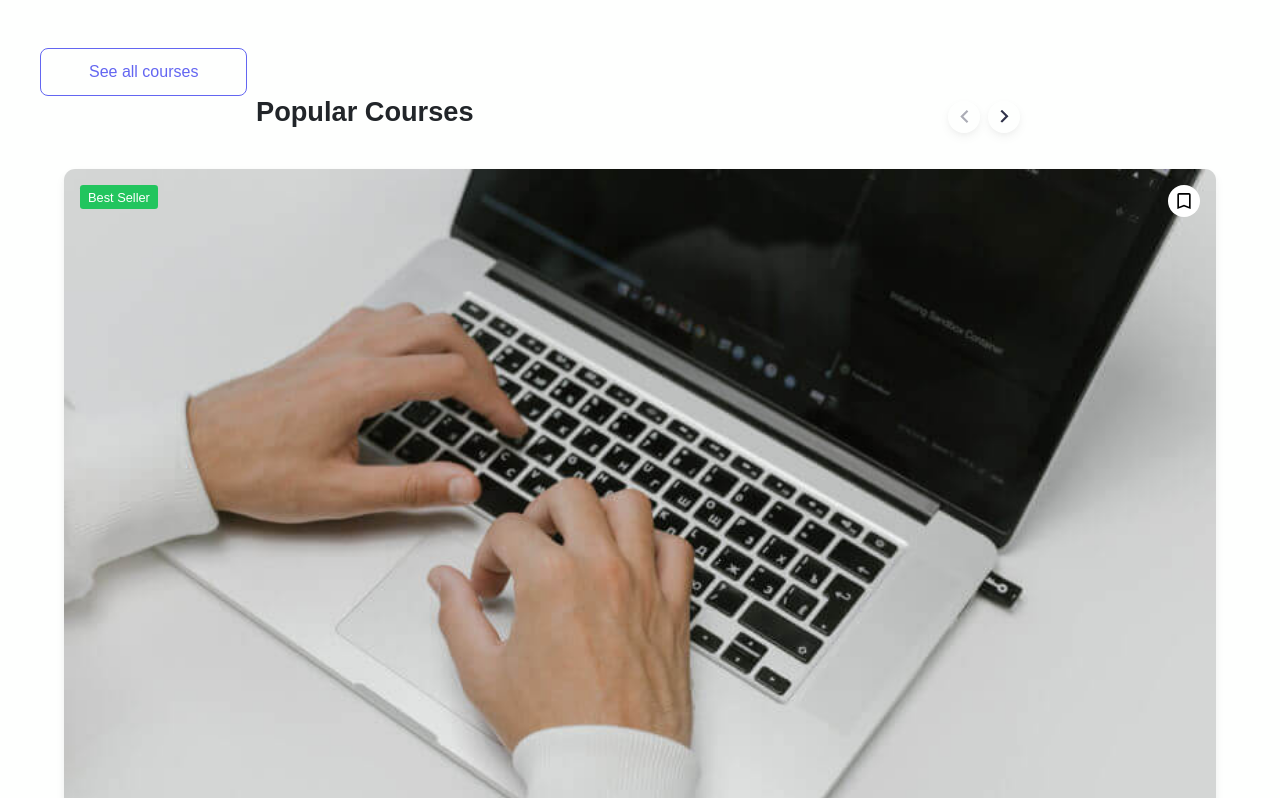
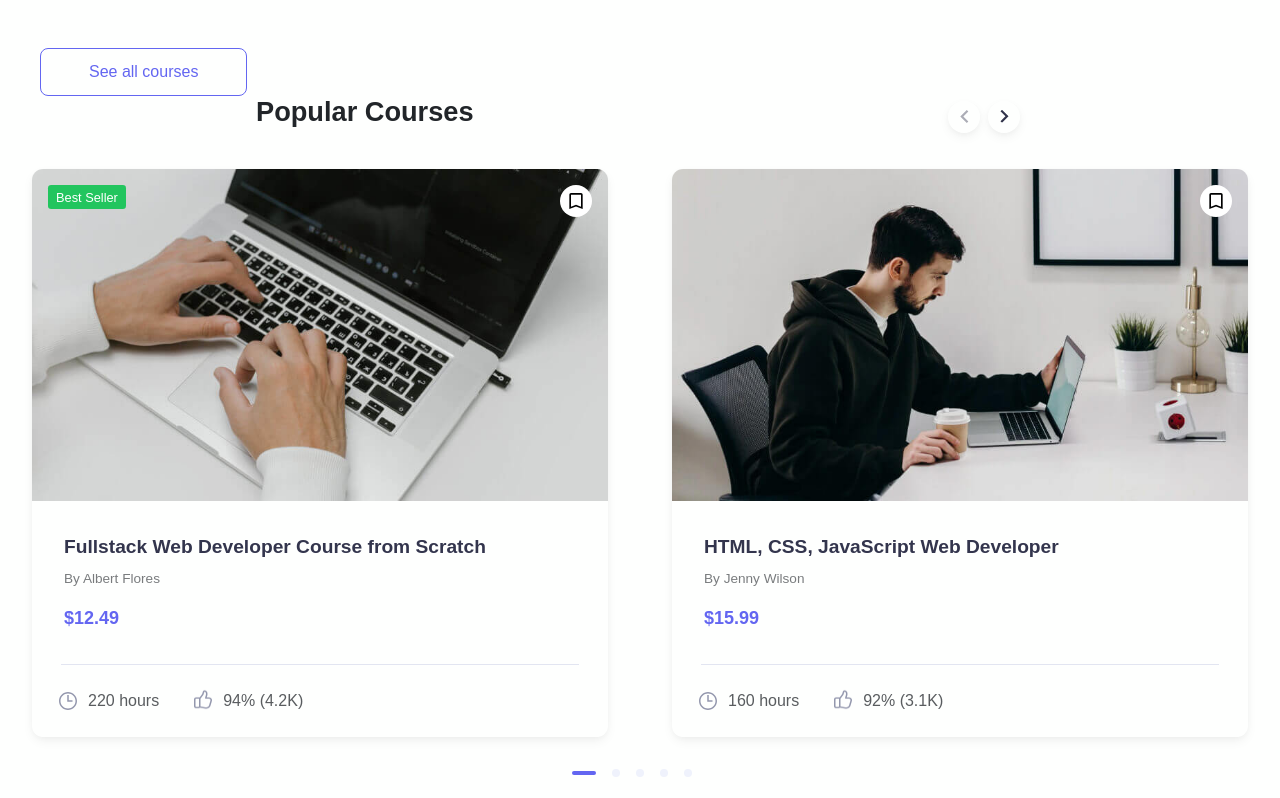
Before and after one commit to ol1mowski/it-shop.de, a React (Create React App) app: page / in a window 1280 px wide. Shown: the part 1280-2078 px from the top of the page. Built offline with nearby package versions, Linux system fonts and the light colour scheme.

Commit message:
implement simple logics to slider

```diff
--- /dev/null
+++ b/src/Components/CourseSection/CoursesSlider/Slider/Slide/Slide.jsx
@@ -0,0 +1,61 @@
+import style from './slide.module.scss';
+import icon from "../../../../../assets/icons/save.svg";
+import clock from "../../../../../assets/icons/clock.svg";
+import like from "../../../../../assets/icons/like.png";
+
+const Slide = props => {
+
+
+    return (
+        <>
+            {props.display ? <div className={style.slider}>
+                <div className={style.slider__imgSection}>
+                    <img
+                        src={props.img}
+                        alt="courses "
+                        className={style.slider__imgSection__img}
+                    />
+                    { props.bestseller ? <div className={style.slider__imgSection__label}>
+                        <span className={style.slider__imgSection__label__span}>
+                            Best Seller
+                        </span>
+                    </div> : null}
+                    <div className={style.slider__imgSection__save}>
+                        <img
+                            src={icon}
+                            className={style.slider__imgSection__save__icon}
+                            alt="save icon"
+                        />
+                    </div>
+                </div>
+
+                <div className={style.slider__contentSection}>
+                    <div className={style.slider__contentSection__wrapper}>
+                        <h3 className={style.slider__contentSection__h3}>
+                            {props.title}
+                        </h3>
+                        <p className={style.slider__contentSection__pAutor}>
+                            By {props.autor}
+                        </p>
+                        <p className={style.slider__contentSection__pPrice}>${props.price}</p>
+                    </div>
+                </div>
+                <div className={style.slider__line}></div>
+
+                <div className="card-footer p-3 d-flex align-items-center m-auto fs-sm text-muted py-4">
+                    <div className="d-flex align-items-center me-4">
+                        <img src={clock} alt="clock icon" className={style.clock} />
+                        {props.time} hours
+                    </div>
+                    <div className="d-flex align-items-center">
+                        <img src={like} alt="clock icon" className={style.like} />
+                        {props.rating}% ({props.students}K)
+                    </div>
+                </div>
+            </div> : null}
+        </>
+
+    );
+};
+
+export default Slide;
--- /dev/null
+++ b/src/Components/CourseSection/CoursesSlider/Slider/Slide/slide.module.scss
@@ -0,0 +1,117 @@
+@import '../../../../../sass/setting.module.scss';
+
+.slider {
+    width: 90vw;
+    box-shadow: $box-shadow;
+    margin: 2rem auto;
+    border-radius: .7rem;
+    @media screen and (min-width: 560px) {
+        width: 45vw;
+    }
+    &__line {
+        width: 90%;
+        height: 1px;
+        margin: 0 auto;
+        background-color: #e2e5f1;
+    }
+    &__imgSection {
+        height: 40%;
+        position: relative;
+        &__img {
+            border-top-right-radius: .7rem;
+            border-top-left-radius: .7rem;
+            width: 100%;
+            height: 100%;
+        }
+        &__label {
+            position: absolute;
+            top: 1rem;
+            left: 1rem;
+            background-color: #22c55e;
+            padding: 0 .5rem;
+            border-radius: .2rem;
+            &__span {
+                color: #fff;
+                font-size: .8rem;
+            }
+        }
+        &__save {
+            position: absolute;
+            top: 1rem;
+            right: 1rem;
+            background-color: #fff;
+            width: 2rem;
+            display: flex;
+            justify-content: center;
+            align-items: center;
+            height: 2rem;
+            border-radius: 100%;
+            &__icon {
+                width: 60%;
+                aspect-ratio: 2/4;
+            }
+        }
+    }
+    &__contentSection {
+        padding: 2rem 1rem 0 1rem;
+        display: flex;
+        justify-content: center;
+        align-items: flex-start;
+        flex-direction: column;
+        &__wrapper {
+            padding-bottom: 1rem;
+            padding-left: 1rem;
+            // border-bottom: 1px solid #e2e5f1;
+        }
+        &__h3 {
+            width: 100%;
+            line-height: 1.7rem;
+            color: #33354d;
+            font-weight: bold;
+            font-size: 1.2rem;
+        }
+        &__pAutor {
+            font-size: .85rem;
+            opacity: .6;
+        }
+        &__pPrice {
+            color: $purple;
+            font-size: 1.125rem;
+            font-weight: 700;
+        }
+    }
+    &__iconsSection {
+        display: flex;
+        justify-content: center;
+        align-items: center;
+        margin-top: 2rem;
+        gap: 1rem;
+        &__clock {
+            width: 5rem;
+            height: 1.5rem;
+            display: flex;
+            justify-content: center;
+            align-items: flex-start;
+            &__img {
+                width: 100%;
+                height: 100%;
+            }
+            &__string {
+                font-size: .7rem;
+            }
+        }
+    }
+}
+
+.clock {
+    width: 1.5rem;
+    height: 1.5rem;
+    margin: 0 .5rem;
+}
+
+.like {
+    width: 1.5rem;
+    height: 1.5rem;
+    margin: 0 .5rem;
+    padding-bottom: .2rem;
+}
--- a/src/Components/CourseSection/CoursesSlider/Slider/Slider.jsx
+++ b/src/Components/CourseSection/CoursesSlider/Slider/Slider.jsx
@@ -1,70 +1,205 @@
-import style from "./slider.module.scss";
-import img from "../../../../assets/img/slider_image/01.jpg";
-import icon from "../../../../assets/icons/save.svg";
-import clock from "../../../../assets/icons/clock.svg";
-import like from "../../../../assets/icons/like.png";
+import { useSelector } from "react-redux";
+import img1 from "../../../../assets/img/slider_image/01.jpg";
+import img2 from "../../../../assets/img/slider_image/02.jpg";
+import img3 from "../../../../assets/img/slider_image/03.jpg";
+import img4 from "../../../../assets/img/slider_image/04.jpg";
+import img5 from "../../../../assets/img/slider_image/05.jpg";
+import Slide from "./Slide/Slide";
+import style from './slider.module.scss';
+import { useEffect, useState } from "react";
 
 const Slider = () => {
+
+  const [width, setWidth] = useState(window.innerWidth);
+
+
+
+  useEffect(() => {
+    const handleResize = () => {
+      setWidth(window.innerWidth);
+    };
+
+    window.addEventListener('resize', handleResize);
+
+    return () => {
+      window.removeEventListener('resize', handleResize);
+    };
+  }, []);
+
+  const index = useSelector((state) => state.indexSlice.index);
+
+
+
+  useEffect(() => {
+      console.log(index);
+
+  }, [index])
+
+
+  const visible1 = () => {
+    if (index === 0) {
+      return true
+    } else {
+      return false
+    }
+  }
+
+
+
+  const visible2 = () => {
+    if (width >= 560) {
+      if (index < 2) {
+        return true
+      } else {
+        return false
+      }
+    }
+    if (width < 560) {
+      if (index === 1) {
+        return true
+      } else {
+        return false
+      }
+    }
+  }
+
+
+  const visible3 = () => {
+    if (width >= 560) {
+      if (index < 3 && index !== 0) {
+        return true
+      } else {
+        return false
+      }
+    }
+    if (width < 560) {
+      if (index === 2) {
+        return true
+      } else {
+        return false
+      }
+    }
+  }
+
+
+
+  const visible4 = () => {
+    if (width >= 560) {
+      if (index < 4 && index !== 0 && index !== 1) {
+        return true
+      } else {
+        return false
+      }
+    }
+    if (width < 560) {
+      if (index === 3) {
+        return true
+      } else {
+        return false
+      }
+    }
+  }
+  const visible5 = () => {
+    if (width >= 560) {
+      if (index < 5 && index !== 0 && index !== 1 && index !== 2) {
+        return true
+      } else {
+        return false
+      }
+    }
+    if (width < 560) {
+      if (index === 4) {
+        return true
+      } else {
+        return false
+      }
+    }
+  }
 
   const COURSES_INFO = [
     {
       id: 1,
+      img: img1,
       bestseller: true,
       title: 'Fullstack Web Developer Course from Scratch',
       autor: 'Albert Flores',
-      price: 12.50,
+      price: 12.49,
       time: 220,
       rating: 94,
       students: 4.2,
+      sale: false,
+      display: visible1(),
+    },
+    {
+      id: 2,
+      img: img2,
+      bestseller: false,
+      title: 'HTML, CSS, JavaScript Web Developer',
+      autor: 'Jenny Wilson',
+      price: 15.99,
+      time: 160,
+      rating: 92,
+      students: 3.1,
+      sale: false,
+      display: visible2(),
+    },
+    {
+      id: 3,
+      img: img3,
+      bestseller: false,
+      title: 'HTML, CSS, JavaScript expert Web Developer',
+      autor: 'Robert Fox',
+      price: 9.99,
+      time: 210,
+      rating: 98,
+      students: 2.7,
+      sale: true,
+      display: visible3(),
+    },
+    {
+      id: 4,
+      img: img4,
+      bestseller: false,
+      title: 'Data Science & Machine Learning with Python',
+      autor: 'Esther Howard',
+      price: 13.99,
+      time: 170,
+      rating: 96,
+      students: 3.8,
+      sale: false,
+      display: visible4(),
+    },
+    {
+      id: 5,
+      img: img5,
+      bestseller: false,
+      title: 'The Ultimate Guide to Unity Game Development',
+      autor: 'Albert Flores',
+      price: 29.99,
+      time: 250,
+      rating: 95,
+      students: 5.4,
+      sale: false,
+      display: visible5(),
     },
   ];
 
   return (
     <>
-      <div className={style.slider}>
-        <div className={style.slider__imgSection}>
-          <img
-            src={img}
-            alt="courses "
-            className={style.slider__imgSection__img}
-          />
-          <div className={style.slider__imgSection__label}>
-            {COURSES_INFO[0].bestseller ? <span className={style.slider__imgSection__label__span}>
-              Best Seller
-            </span> : null}
-          </div>
-          <div className={style.slider__imgSection__save}>
-            <img
-              src={icon}
-              className={style.slider__imgSection__save__icon}
-              alt="save icon"
-            />
-          </div>
-        </div>
-
-        <div className={style.slider__contentSection}>
-          <div className={style.slider__contentSection__wrapper}>
-            <h3 className={style.slider__contentSection__h3}>
-            { COURSES_INFO[0].title }
-            </h3>
-            <p className={style.slider__contentSection__pAutor}>
-              By { COURSES_INFO[0].autor }
-            </p>
-            <p className={style.slider__contentSection__pPrice}>${ COURSES_INFO[0].price }0</p>
-          </div>
-        </div>
-        <div className={style.slider__line}></div>
-
-        <div className="card-footer p-3 d-flex align-items-center m-auto fs-sm text-muted py-4">
-          <div className="d-flex align-items-center me-4">
-            <img src={clock} alt="clock icon" className={style.clock} />
-            { COURSES_INFO[0].time } hours
-          </div>
-          <div className="d-flex align-items-center">
-            <img src={like} alt="clock icon" className={style.like} />
-            { COURSES_INFO[0].rating }% ({ COURSES_INFO[0].students }K)
-          </div>
-        </div>
+      <div className={style.coursesWrapper}>
+        {COURSES_INFO.map((item) => <Slide
+          key={item.id}
+          img={item.img}
+          bestseller={item.bestseller}
+          title={item.title}
+          autor={item.autor}
+          price={item.price}
+          time={item.time}
+          rating={item.rating}
+          students={item.students}
+          sale={item.sale}
+          display={item.display}
+        />)}
       </div>
     </>
   );
--- a/src/Components/CourseSection/CoursesSlider/Slider/slider.module.scss
+++ b/src/Components/CourseSection/CoursesSlider/Slider/slider.module.scss
@@ -1,114 +1,7 @@
 @import '../../../../sass/setting.module.scss';
 
-.slider {
-    width: 90vw;
-    box-shadow: $box-shadow;
-    margin: 2rem auto;
-    border-radius: .7rem;
-    &__line {
-        width: 90%;
-        height: 1px;
-        margin: 0 auto;
-        background-color: #e2e5f1;
-    }
-    &__imgSection {
-        height: 40%;
-        position: relative;
-        &__img {
-            border-top-right-radius: .7rem;
-            border-top-left-radius: .7rem;
-            width: 100%;
-            height: 100%;
-        }
-        &__label {
-            position: absolute;
-            top: 1rem;
-            left: 1rem;
-            background-color: #22c55e;
-            padding: 0 .5rem;
-            border-radius: .2rem;
-            &__span {
-                color: #fff;
-                font-size: .8rem;
-            }
-        }
-        &__save {
-            position: absolute;
-            top: 1rem;
-            right: 1rem;
-            background-color: #fff;
-            width: 2rem;
-            display: flex;
-            justify-content: center;
-            align-items: center;
-            height: 2rem;
-            border-radius: 100%;
-            &__icon {
-                width: 60%;
-                aspect-ratio: 2/4;
-            }
-        }
-    }
-    &__contentSection {
-        padding: 2rem 1rem 0 1rem;
-        display: flex;
-        justify-content: center;
-        align-items: flex-start;
-        flex-direction: column;
-        &__wrapper {
-            padding-bottom: 1rem;
-            padding-left: 1rem;
-            // border-bottom: 1px solid #e2e5f1;
-        }
-        &__h3 {
-            width: 100%;
-            line-height: 1.7rem;
-            color: #33354d;
-            font-weight: bold;
-            font-size: 1.2rem;
-        }
-        &__pAutor {
-            font-size: .85rem;
-            opacity: .6;
-        }
-        &__pPrice {
-            color: $purple;
-            font-size: 1.125rem;
-            font-weight: 700;
-        }
-    }
-    &__iconsSection {
-        display: flex;
-        justify-content: center;
-        align-items: center;
-        margin-top: 2rem;
-        gap: 1rem;
-        &__clock {
-            width: 5rem;
-            height: 1.5rem;
-            display: flex;
-            justify-content: center;
-            align-items: flex-start;
-            &__img {
-                width: 100%;
-                height: 100%;
-            }
-            &__string {
-                font-size: .7rem;
-            }
-        }
-    }
+.coursesWrapper {
+    display: flex;
+    justify-content: center;
+    align-items: center;
 }
-
-.clock {
-    width: 1.5rem;
-    height: 1.5rem;
-    margin: 0 .5rem;
-}
-
-.like {
-    width: 1.5rem;
-    height: 1.5rem;
-    margin: 0 .5rem;
-    padding-bottom: .2rem;
-}
```
